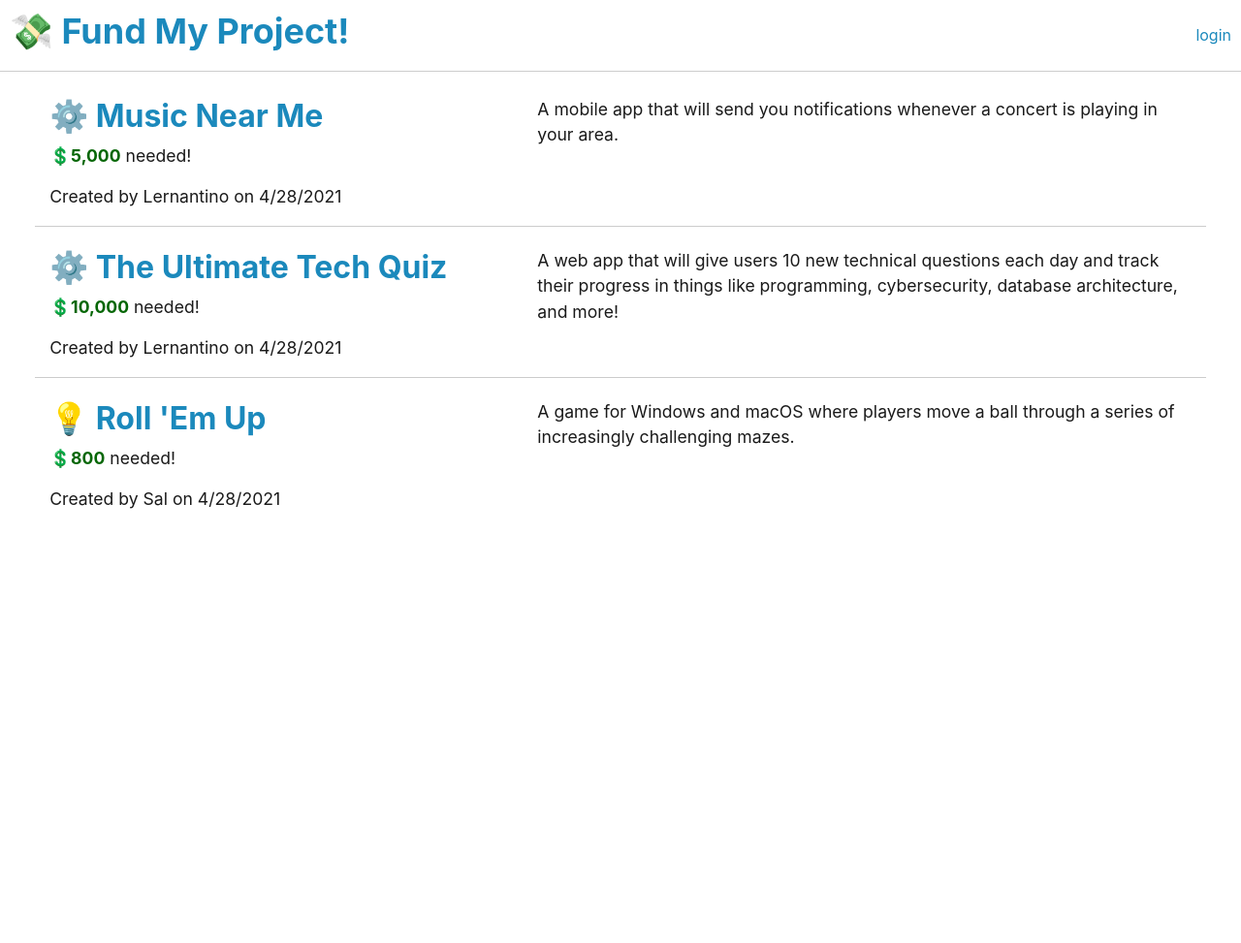
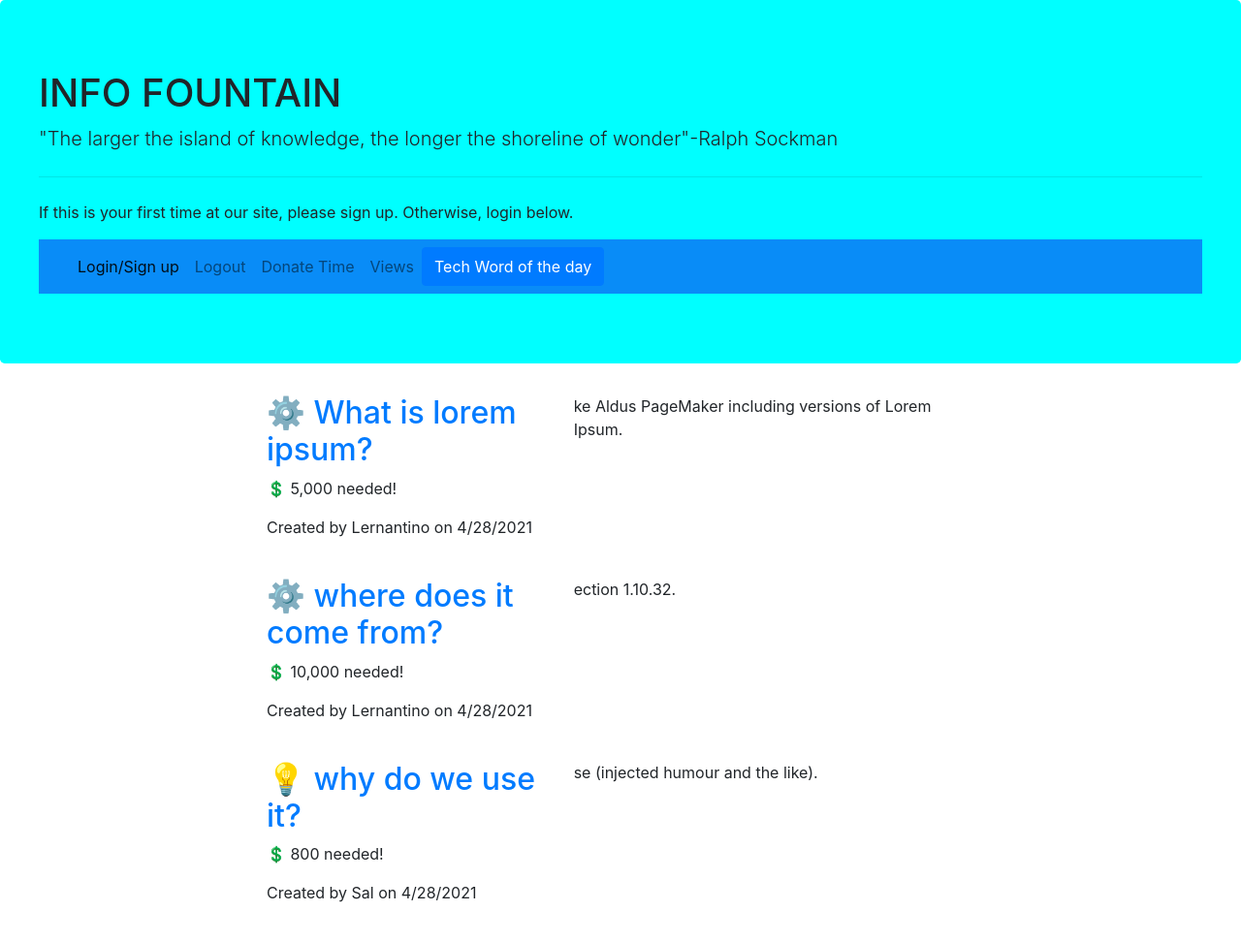
Before and after one commit to Ryansswell/InfoFountain, a Node server app: page / in a window 1280 px wide. Shown: the whole page at 97% size. Before the commit the page ends 525 px from the top, so only its background shows below. Run offline with Node 20, Linux system fonts and the light colour scheme; data comes from the database, SQL or seed files in the repository; some libraries are stand-ins or nearby versions.

Commit message:
updated views for profile/navbar/handlebars w bootstrap

```diff
--- a/seeds/projectData.json
+++ b/seeds/projectData.json
@@ -1,17 +1,17 @@
 [
   {
-    "name": "Music Near Me",
-    "description": "A mobile app that will send you notifications whenever a concert is playing in your area.",
+    "name": "What is lorem ipsum?",
+    "description": "ke Aldus PageMaker including versions of Lorem Ipsum.",
     "needed_funding": 5000
   },
   {
-    "name": "The Ultimate Tech Quiz",
-    "description": "A web app that will give users 10 new technical questions each day and track their progress in things like programming, cybersecurity, database architecture, and more!",
+    "name": "where does it come from?",
+    "description": "ection 1.10.32. ",
     "needed_funding": 10000
   },
   {
-    "name": "Roll 'Em Up",
-    "description": "A game for Windows and macOS where players move a ball through a series of increasingly challenging mazes.",
+    "name": "why do we use it?",
+    "description": "se (injected humour and the like).",
     "needed_funding": 800
   }
 ]
--- a/views/layouts/main.handlebars
+++ b/views/layouts/main.handlebars
@@ -5,31 +5,75 @@
   <meta charset="UTF-8">
   <meta name="viewport" content="width=device-width, initial-scale=1.0">
   <title>Fund My Project!</title>
-  <link rel="stylesheet" href="/css/jass.css">
-  <link rel="stylesheet" href="/css/style.css">
+  <link rel="stylesheet" href="https://maxcdn.bootstrapcdn.com/bootstrap/4.0.0/css/bootstrap.min.css" integrity="sha384-Gn5384xqQ1aoWXA+058RXPxPg6fy4IWvTNh0E263XmFcJlSAwiGgFAW/dAiS6JXm" crossorigin="anonymous">
+
+
 </head>
-
+{{!-- rgb(7, 61, 7); --}}
 <body>
   <div class="flex-column justify-space-around">
-    <header class="display-flex justify-space-between align-center p-2">
-      <h1>
-        <span role="img" aria-label="money">💸</span>
-        <a href="/">Fund My Project!</a>
-      </h1>
+    <div class="jumbotron" style= "background-color: aqua;">
+        <header class="display-flex justify-space-between align-center p-2">
+          <h1 class "display-4">INFO FOUNTAIN</h1>
+          <p class="lead">"The larger the island of knowledge, the longer the shoreline of wonder"-Ralph Sockman</p>
+          <hr class="my-4">
+          <p>If this is your first time at our site, please sign up. Otherwise, login below.</p>
+          <nav class="navbar navbar-expand-lg navbar navbar-light" style="background-color: #098cf7;"">
+  <a class="navbar-brand" href="#"></a>
+  <button class="navbar-toggler" type="button" data-toggle="collapse" data-target="#navbarNavAltMarkup" aria-controls="navbarNavAltMarkup" aria-expanded="false" aria-label="Toggle navigation">
+    <span class="navbar-toggler-icon"></span>
+  </button>
+  <div class="collapse navbar-collapse" id="navbarNavAltMarkup">
+    <div class="navbar-nav">
+      <a class="nav-item nav-link active" href="/login"> Login/Sign up <span class="sr-only">(current)</span></a>
+      <a class="nav-item nav-link" href="#">Logout</a>
+      <a class="nav-item nav-link" href="#">Donate Time</a>
+      <a class="nav-item nav-link" href="#">Views</a>
+      <button type="button" class="btn btn-primary" data-toggle="modal" data-target="#exampleModalCenter">
+   Tech Word of the day
+</button>
+<div class="modal fade" id="exampleModalCenter" tabindex="-1" role="dialog" aria-labelledby="exampleModalCenterTitle" aria-hidden="true">
+  <div class="modal-dialog modal-dialog-centered" role="document">
+    <div class="modal-content">
+      <div class="modal-header">
+        <h5 class="modal-title" id="exampleModalLongTitle">Word of the day: Server</h5>
+        <button type="button" class="close" data-dismiss="modal" aria-label="Close">
+          <span aria-hidden="true">&times;</span>
+        </button>
+      </div>
+      <div class="modal-body">
+        a computer or computer program which manages access to a centralized resource or service in a network.- learn about servers and more in our views option
+
+      </div>
+      <div class="modal-footer">
+        <button type="button" class="btn btn-secondary" data-dismiss="modal">Close</button>
+        {{!-- <button type="button" class="btn btn-primary">Save changes</button> --}}
+      </div>
+    </div>
+  </div>
+</div>
+    </div>
+  </div>
+</nav>
+      </div>
       <nav>
         <!-- Conditionally render login or logout links -->
         {{#if logged_in}}
         <a href="/profile">profile</a> |
         <button class="no-button" id="logout">logout</button>
-        {{else}}
-        <a href="/login">login</a>
+
         {{/if}}
       </nav>
     </header>
-    <main class="container container-fluid mt-5">
-      <!-- Render the sub layout -->
+    <div class="container style="background-color: #098cf7;"">
+      <div class="row justify-content-md-left style="background-color: #098cf7;"">
+        <div class="col col-lg-2">
+          </div>
+    <div class= "col-8">
+
+
       {{{ body }}}
-    </main>
+    </div>
     <footer>
 
     </footer>
@@ -39,6 +83,9 @@
   {{#if logged_in}}
   <script src="/js/logout.js"></script>
   {{/if}}
+   <script src="https://code.jquery.com/jquery-3.2.1.slim.min.js" integrity="sha384-KJ3o2DKtIkvYIK3UENzmM7KCkRr/rE9/Qpg6aAZGJwFDMVNA/GpGFF93hXpG5KkN" crossorigin="anonymous"></script>
+    <script src="https://cdnjs.cloudflare.com/ajax/libs/popper.js/1.12.9/umd/popper.min.js" integrity="sha384-ApNbgh9B+Y1QKtv3Rn7W3mgPxhU9K/ScQsAP7hUibX39j7fakFPskvXusvfa0b4Q" crossorigin="anonymous"></script>
+    <script src="https://maxcdn.bootstrapcdn.com/bootstrap/4.0.0/js/bootstrap.min.js" integrity="sha384-JZR6Spejh4U02d8jOt6vLEHfe/JQGiRRSQQxSfFWpi1MquVdAyjUar5+76PVCmYl" crossorigin="anonymous"></script>
 </body>
 
 </html>
```
Also changed, not shown: views/layouts/main.html (added, +28 -0 lines).
